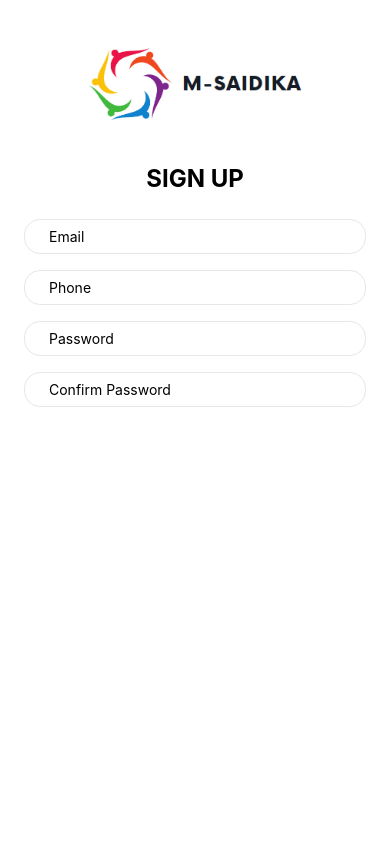
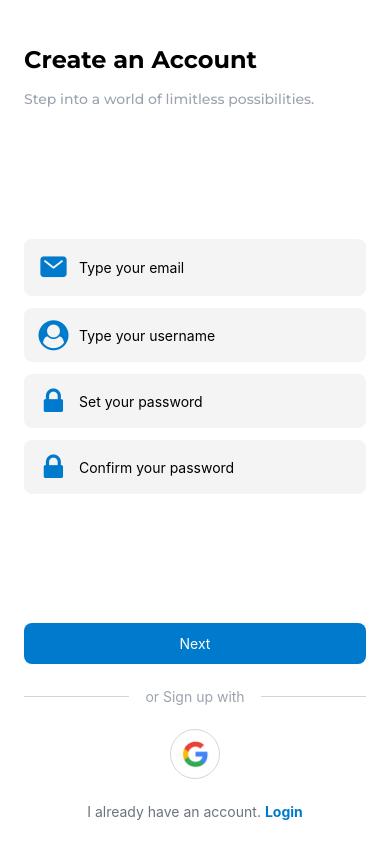
Before and after one commit to jonathan-baraza/Simple-app, a React Native app: screen / in a window 390 px wide. Built offline with nearby package versions, Linux system fonts and the light colour scheme.

Commit message:
inputs and icons

```diff
--- a/screens/auth/Register.tsx
+++ b/screens/auth/Register.tsx
@@ -1,44 +1,116 @@
-import { View, Text, Image, TextInput } from "react-native";
+import {
+  View,
+  Text,
+  Image,
+  TextInput,
+  StyleSheet,
+  TouchableOpacity,
+  StatusBar,
+} from "react-native";
 import React from "react";
-
+import { Ionicons, FontAwesome } from "@expo/vector-icons";
 const Register = () => {
   return (
-    <View className="flex-col items-center px-6">
-      <View className="w-3/4 flex-col items-center ">
-        <Image
-          resizeMode="contain"
-          className="w-full"
-          source={require("../../assets/logo2.png")}
-        />
-        <Text className="text-2xl font-bold">SIGN UP</Text>
+    <View
+      className="flex-1 p-6 flex-col justify-between"
+      style={styles.container}
+    >
+      <View>
+        <Text className="font-mt_bold text-2xl mt-4 leading-10">
+          Create an Account
+        </Text>
+        <Text
+          style={{ lineHeight: 22 }}
+          className="font-mt_mid mt-2 text-xm text-gray-400"
+        >
+          Step into a world of limitless possibilities.
+        </Text>
       </View>
-      <View className="w-full mt-6 space-y-4">
-        <TextInput
-          inputMode="email"
-          placeholder="Email"
-          className="border border-gray-200 py-2 px-6 rounded-2xl w-full"
-        />
-        <TextInput
-          inputMode="tel"
-          keyboardType="numeric"
-          placeholder="Phone"
-          className="border border-gray-200 py-2 px-6 rounded-2xl w-full"
-        />
-        <TextInput
-          inputMode="text"
-          secureTextEntry={true}
-          placeholder="Password"
-          className="border border-gray-200 py-2 px-6 rounded-2xl w-full"
-        />
-        <TextInput
-          inputMode="text"
-          secureTextEntry={true}
-          placeholder="Confirm Password"
-          className="border border-gray-200 py-2 px-6 rounded-2xl w-full"
-        />
+      <View className="w-full space-y-3">
+        <View className="flex flex-row items-center w-full bg-[#f4f4f4] rounded-lg p-3">
+          <View className="w-[35px] flex items-center justify-center">
+            <Ionicons className="" name="mail" size={30} color="#007acc" />
+          </View>
+          <TextInput
+            className="flex-1 ml-2"
+            inputMode="email"
+            placeholder="Type your email"
+          />
+        </View>
+        <View className="flex flex-row items-center w-full bg-[#f4f4f4] rounded-lg p-3">
+          <View className="w-[35px] flex items-center justify-center">
+            <FontAwesome
+              className=""
+              name="user-circle"
+              size={30}
+              color="#007acc"
+            />
+          </View>
+          <TextInput
+            className="flex-1 ml-2"
+            inputMode="text"
+            placeholder="Type your username"
+          />
+        </View>
+        <View className="flex flex-row items-center w-full bg-[#f4f4f4] rounded-lg p-3">
+          <View className="w-[35px] flex items-center justify-center">
+            <FontAwesome className="" name="lock" size={30} color="#007acc" />
+          </View>
+          <TextInput
+            className="flex-1 ml-2"
+            inputMode="text"
+            secureTextEntry={true}
+            placeholder="Set your password"
+          />
+        </View>
+        <View className="flex flex-row items-center w-full bg-[#f4f4f4] rounded-lg p-3">
+          <View className="w-[35px] flex items-center justify-center">
+            <FontAwesome className="" name="lock" size={30} color="#007acc" />
+          </View>
+          <TextInput
+            className="flex-1 ml-2"
+            inputMode="text"
+            secureTextEntry={true}
+            placeholder="Confirm your password"
+          />
+        </View>
+      </View>
+      <View className="w-full">
+        <TouchableOpacity
+          activeOpacity={0.5}
+          className="w-full bg-[#007acc] p-3 rounded-lg flex items-center justify-center "
+        >
+          <Text className="text-white">Next</Text>
+        </TouchableOpacity>
+
+        <View className="flex my-6 flex-row items-center justify-between">
+          <View className="h-[1px] bg-gray-300 flex-1"></View>
+          <Text className="text-gray-400 mx-4">or Sign up with</Text>
+          <View className="h-[1px] bg-gray-300 flex-1"></View>
+        </View>
+        <TouchableOpacity>
+          <View className="rounded-full w-[50px] mx-auto border border-gray-300 h-[50px] p-2 flex items-center justify-center">
+            <Image
+              resizeMode="contain"
+              className="w-full"
+              source={require("../../assets/google.png")}
+            />
+          </View>
+        </TouchableOpacity>
+        <View className="mt-6 flex flex-row item-center justify-center">
+          <Text className="text-gray-500">I already have an account.</Text>
+          <TouchableOpacity>
+            <Text className="text-[#007acc] font-bold ml-1">Login</Text>
+          </TouchableOpacity>
+        </View>
       </View>
     </View>
   );
 };
 
+const styles = StyleSheet.create({
+  container: {
+    marginTop: StatusBar.currentHeight || 0,
+  },
+});
 export default Register;
```
